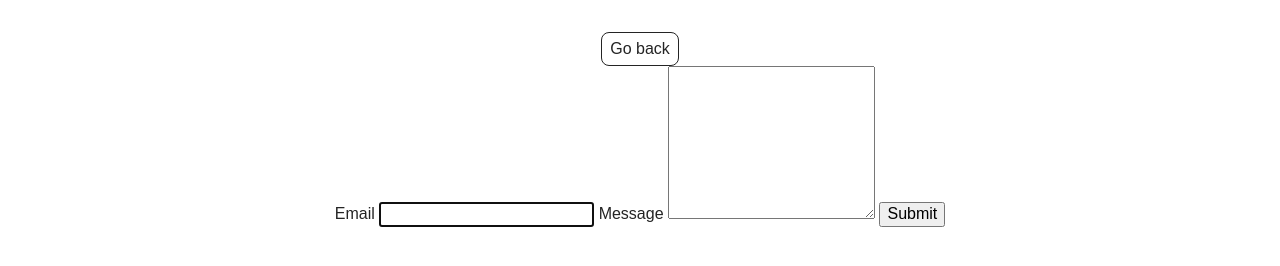
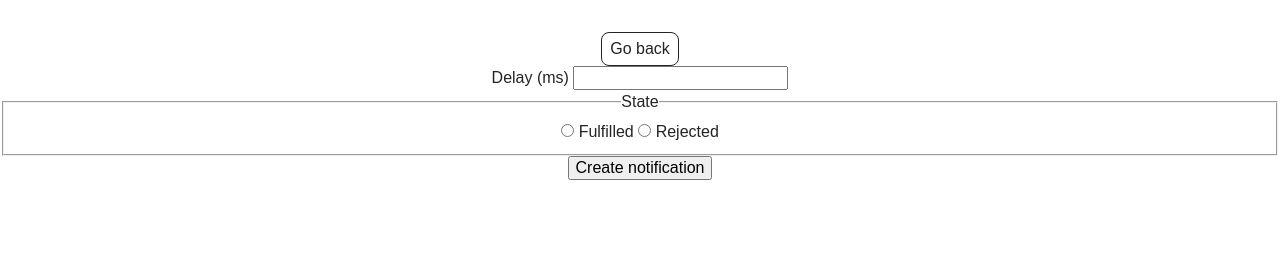
Before and after one commit to Woolfson-Julia/goit-js-hw-10, a website built with Vite: page src/2-snackbar.html in a window 1280 px wide. Built offline with nearby package versions, Linux system fonts and the light colour scheme.

Commit message:
fix error

```diff
--- a/src/2-snackbar.html
+++ b/src/2-snackbar.html
@@ -20,16 +20,25 @@
       <div class="container">
         <a class="back-link" href="./index.html">Go back</a>
       </div>
-      <form class="feedback-form js-feedback-form" autocomplete="off">
+      <form class="form">
   <label>
-    Email
-    <input type="email" name="email" autofocus />
+    Delay (ms)
+    <input type="number" name="delay" required />
   </label>
-  <label>
-    Message
-    <textarea name="message" rows="8"></textarea>
-  </label>
-  <button type="submit">Submit</button>
+
+  <fieldset>
+    <legend>State</legend>
+    <label>
+      <input type="radio" name="state" value="fulfilled" required />
+      Fulfilled
+    </label>
+    <label>
+      <input type="radio" name="state" value="rejected" required />
+      Rejected
+    </label>
+  </fieldset>
+
+  <button type="submit">Create notification</button>
 </form>
     </main>
   <script type="module" src="./js/2-snackbar.js"></script>
```
Also changed, not shown: src/index.html (+1 -1 lines).
